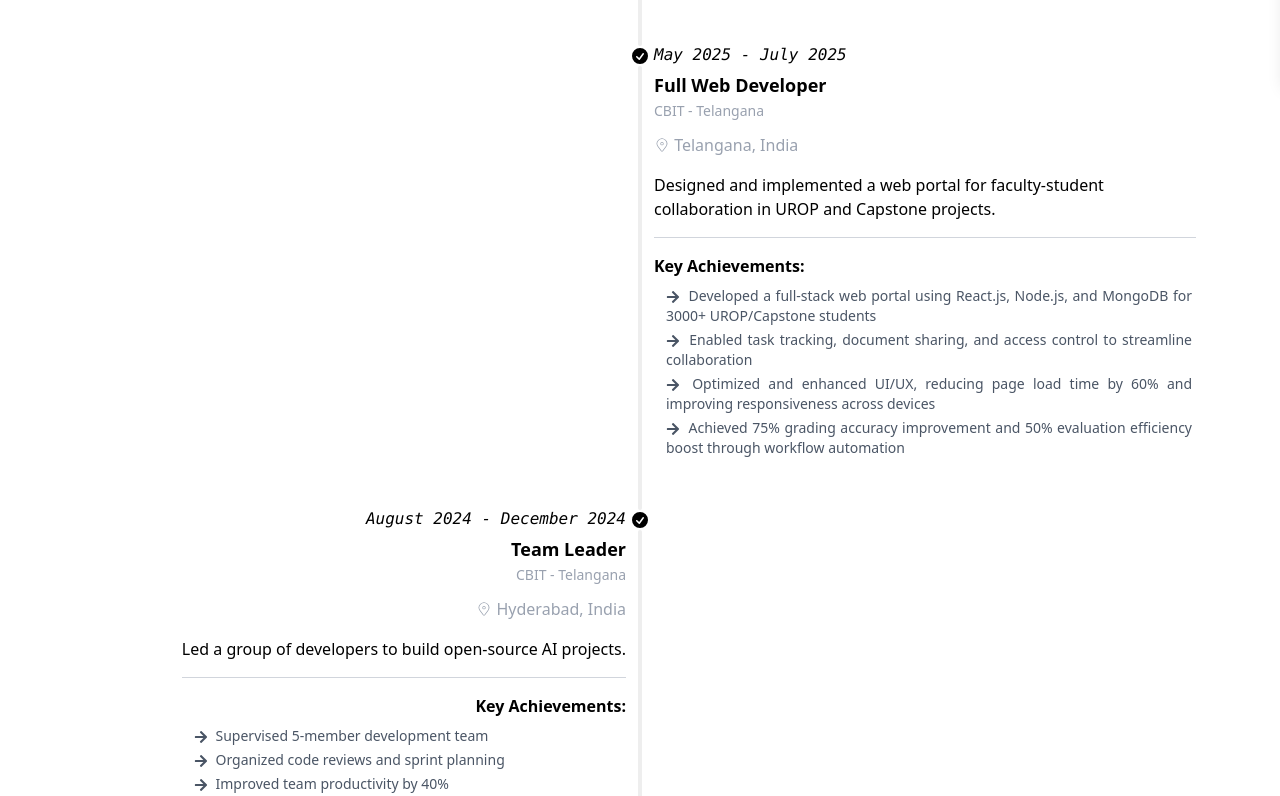
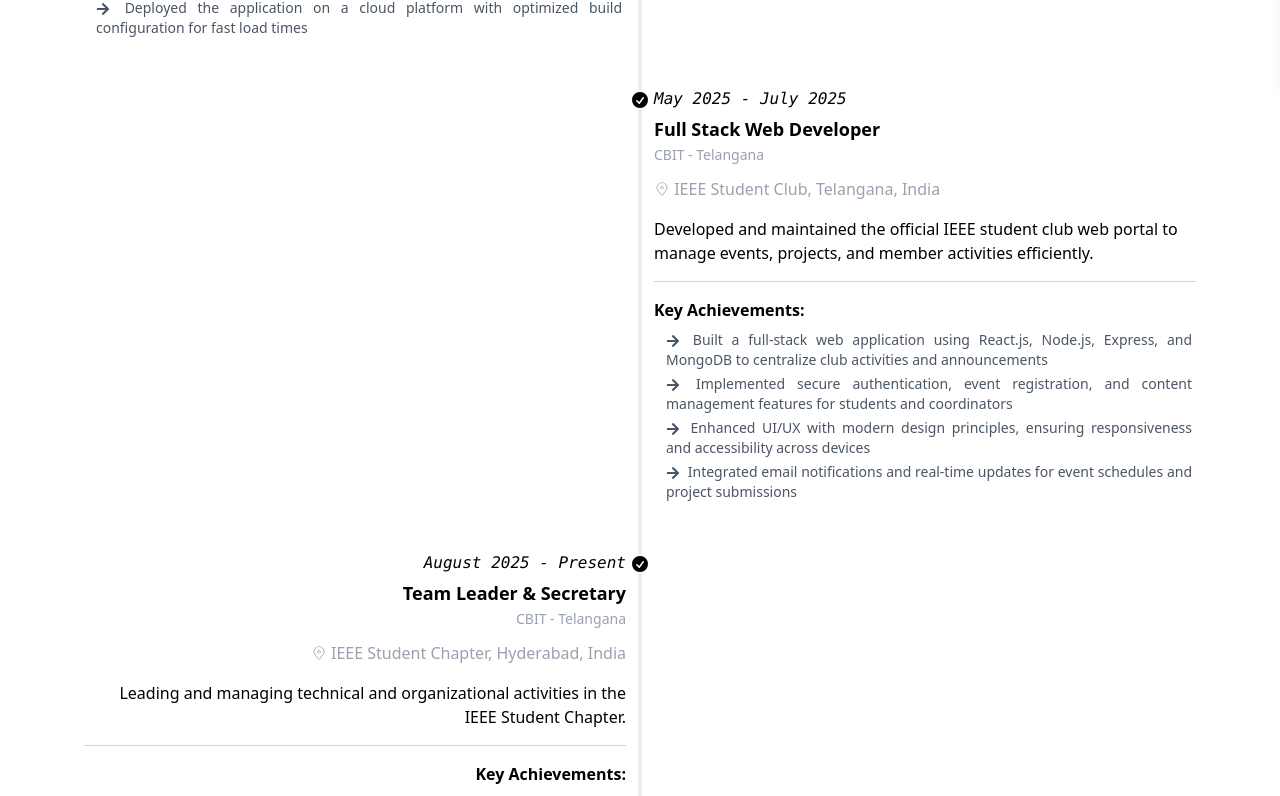
Before and after one commit to Srikar282006/ClientPortfolio, a React (Vite) app: page /experience in a window 1280 px wide. Shown: the part 718-1514 px from the top of the page. Built offline with nearby package versions, Linux system fonts and the light colour scheme.

Commit message:
Intial Phase 0.1 completed !!!

```diff
--- a/src/components/Experience.jsx
+++ b/src/components/Experience.jsx
@@ -31,43 +31,46 @@
     {
       title: "Full Web Developer",
       Date: "January 2025 - March 2025",
-      Venue: "Telangana, India",
+      Venue: "Remote – USA-based Consulting Firm",
       description:
-        "Designed and implemented a web portal for faculty-student collaboration in UROP and Capstone projects.",
+        "Built and optimized a dynamic consulting firm website, integrating backend mailing functionality and improving the overall user interface.",
       details: [
-        "Developed a full-stack web portal using React.js, Node.js, and MongoDB for 3000+ UROP/Capstone students",
-        "Enabled task tracking, document sharing, and access control to streamline collaboration",
-        "Optimized and enhanced UI/UX, reducing page load time by 60% and improving responsiveness across devices",
-        "Achieved 75% grading accuracy improvement and 50% evaluation efficiency boost through workflow automation",
+    "Developed a full-stack web application using React.js, Node.js, Express, and MongoDB to manage client services and inquiries",
+    "Integrated Nodemailer for automated email responses, client contact forms, and secure mail delivery",
+    "Enhanced UI/UX with a modern, responsive design, improving page navigation and session duration by 40%",
+    "Implemented API routes for efficient data handling and ensured smooth frontend-backend communication",
+    "Deployed the application on a cloud platform with optimized build configuration for fast load times",
   ],
       category: "Work",
     },
     {
-      title: "Full Web Developer",
+  title: "Full Stack Web Developer",
   Date: "May 2025 - July 2025",
-      Venue: "Telangana, India",
+  Venue: "IEEE Student Club, Telangana, India",
   description:
-        "Designed and implemented a web portal for faculty-student collaboration in UROP and Capstone projects.",
+    "Developed and maintained the official IEEE student club web portal to manage events, projects, and member activities efficiently.",
   details: [
-        "Developed a full-stack web portal using React.js, Node.js, and MongoDB for 3000+ UROP/Capstone students",
-        "Enabled task tracking, document sharing, and access control to streamline collaboration",
-        "Optimized and enhanced UI/UX, reducing page load time by 60% and improving responsiveness across devices",
-        "Achieved 75% grading accuracy improvement and 50% evaluation efficiency boost through workflow automation",
+    "Built a full-stack web application using React.js, Node.js, Express, and MongoDB to centralize club activities and announcements",
+    "Implemented secure authentication, event registration, and content management features for students and coordinators",
+    "Enhanced UI/UX with modern design principles, ensuring responsiveness and accessibility across devices",
+    "Integrated email notifications and real-time updates for event schedules and project submissions",
   ],
   category: "Work",
     },
     {
-      title: "Team Leader",
-      Date: "August 2024 - December 2024",
-      Venue: "Hyderabad, India",
-      description: "Led a group of developers to build open-source AI projects.",
+  title: "Team Leader & Secretary",
+  Date: "August 2025 - Present",
+  Venue: "IEEE Student Chapter, Hyderabad, India",
+  description:
+    "Leading and managing technical and organizational activities in the IEEE Student Chapter.",
   details: [
-        "Supervised 5-member development team",
-        "Organized code reviews and sprint planning",
-        "Improved team productivity by 40%",
+    "Guided a 5-member team in developing and maintaining club projects",
+    "Coordinated events, workshops, and student engagement programs",
+    "Enhanced collaboration and project efficiency within the chapter",
   ],
   category: "Leadership",
-    },
+}
+
   ];
 
   const filteredData = experiencedata.filter(
--- a/src/components/Hero.jsx
+++ b/src/components/Hero.jsx
@@ -125,7 +125,7 @@
 
   {/* Phone */}
   <div className="w-10 h-10 flex items-center justify-center rounded-full bg-gray-200 dark:bg-gray-700 hover:bg-gray-300 dark:hover:bg-gray-600 cursor-pointer transition">
-    <a href="tel:+91897837024" target="_blank"><IoCallOutline className="text-lg text-black dark:text-white" /></a>
+    <a href="tel:+918978370824" target="_blank"><IoCallOutline className="text-lg text-black dark:text-white" /></a>
 
   </div>
 </div>
--- a/src/components/Navbar.jsx
+++ b/src/components/Navbar.jsx
@@ -39,7 +39,7 @@
               />
             </svg>
           </button>
-          <a className={`text-xl ${navbarText}`}>Srikar</a>
+          <a className={`text-xl ${navbarText}`}>Srikar </a>
         </div>
 
         {/* desktop menu */}
@@ -66,11 +66,12 @@
         {/* theme toggle */}
         <div className="navbar-end">
           <button
-            onClick={toggleTheme}
-            className={`btn btn-ghost ${navbarText} ${
-              dark ? 'hover:text-black' : 'hover:text-yellow-500'
-            }`}
-          >
+  onClick={toggleTheme}
+  className={`btn btn-ghost ${navbarText} transition-colors duration-200 ${
+    dark ? 'hover:text-white hover:bg-gray-800' : 'hover:text-yellow-500'
+  }`}
+>
+
             {dark ? (
               <svg
                 className="swap-on h-7 w-7 fill-current"
--- a/src/components/Projects.jsx
+++ b/src/components/Projects.jsx
@@ -8,6 +8,8 @@
 import recipe from "../assets/recipe.png";
 import videocall from "../assets/videocall.png";
 import usermanager from  "../assets/usermanager.png"
+import chat from '../assets/chat.png'
+import car from '../assets/cars.png'
 
 const starOptions = {
   background: { color: "#000000" },
@@ -57,7 +59,19 @@
         "MERN,WebRTC,Node.js,React,JWT,Axios,Socket.io,Express,Bcrypt,MongoDB,JavaScript,UI/UX,REST API",
       details:
         "Real-time video and audio communication using WebRTC,,Integrated chat functionality during calls,,Secure JWT-based authentication and user management,,Low-latency peer-to-peer connections with Socket.io,,Responsive and intuitive design optimized for all devices,,Scalable backend handling multiple users efficiently",
-      gitlink: "https://github.com/Srikar282006/VideoCall_App",
+      gitlink: "https://github.com/Srikar282006/My-Video-Call/tree/master",
+    },
+    {
+      image: chat,
+      title: "Chat Application",
+      description:
+        "A real-time chat application built using the MERN stack and Socket.io, enabling instant one-on-one and group messaging with live updates. It features JWT-based authentication, dynamic message rendering, and a responsive modern UI powered by React and Redux Toolkit.",
+      Skills:
+        "Socket.io,Nodejs,React,TailwindCSS,UI/UX,MongoDB,RestApi,Axios,Express,DaisyUi,JWT,Bcrypt",
+      details:
+        "Built secure real-time messaging using Socket.io for instant delivery,,Designed a responsive chat interface with dynamic user and message updates,,Integrated JWT authentication for secure user login and sessions,,Implemented MongoDB for scalable message and user data storage",
+      gitlink:
+        "https://github.com/Srikar282006/My-chat",
     },
     {
       image: usermanager,
@@ -82,15 +96,26 @@
       gitlink:
         "https://github.com/Srikar282006/Recipe_Sharing_website.git",
     },
+
+    {
+      image: car,
+      title: "Travel and Tours",
+      description:
+        "A responsive and visually appealing web application designed to showcase a wide range of travel packages and car rental options. Users can explore destinations, view package details. ",
+      Skills:
+        "React.js, Node.js,Nodemailer,Express.js,REST API, Tailwind CSS,UI/UX,Axios",
+      details:
+        "Dynamic travel and car data fetched from the backend with real-time rendering,,Structured RESTful API for efficient data communication between frontend and backend,,Interactive destination cards with images, descriptions, and highlights for better visual engagement,,Real-time updates with search and filtering features,,Responsive and intuitive dashboard UI for seamless navigation,,Seamless navigation between travel and car sections with optimized routing and lazy loading",
+      gitlink: "https://github.com/Srikar282006/TravelsandTour",
+    },
+
   ];
 
  useEffect(() => {
-    if (window.location.pathname === "/projects") {
-      setShowAll(true);
-    } else {
-      setShowAll(false);
-    }
-  }, []);
+  const path = window.location.pathname;
+  setShowAll(path === "/projects");
+}, [window.location.pathname]);
+
 
   const filteredProjects =
     selectedTag === "All"
@@ -193,10 +218,10 @@
     dark ? "text-gray-400" : "text-gray-600"
   }`}
 >
-                      {(showAll ||
-                      window.location.pathname.startsWith("/projects/")
+  {(
+    showAll || location.pathname.startsWith("/projects/")
       ? elem.details.split(",,")
-                        : elem.details.split(",,").slice(0, 5)
+      : elem.details.split(",,").slice(0, 3) // ✅ only 3 points on home
   ).map((point, i) => (
     <p key={i} className="flex items-start">
       <FaArrowRight
@@ -207,6 +232,7 @@
     </p>
   ))}
 </div>
+
                   </div>
 
                   <div className="flex justify-between items-center mt-6">
```
Lines whose indentation alone changed are shown as unchanged.
